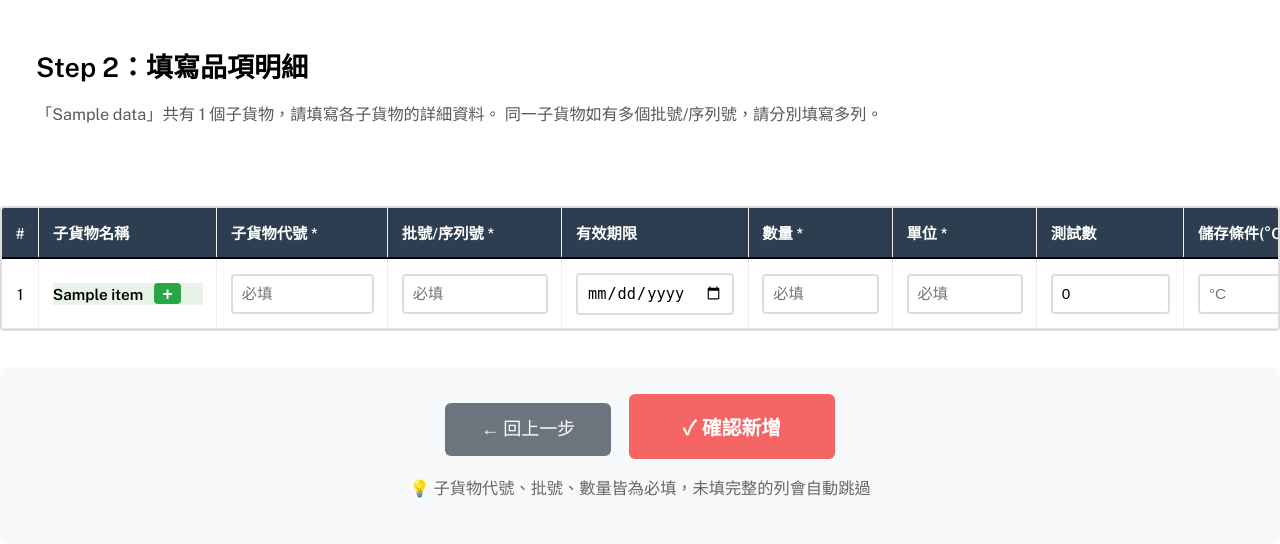
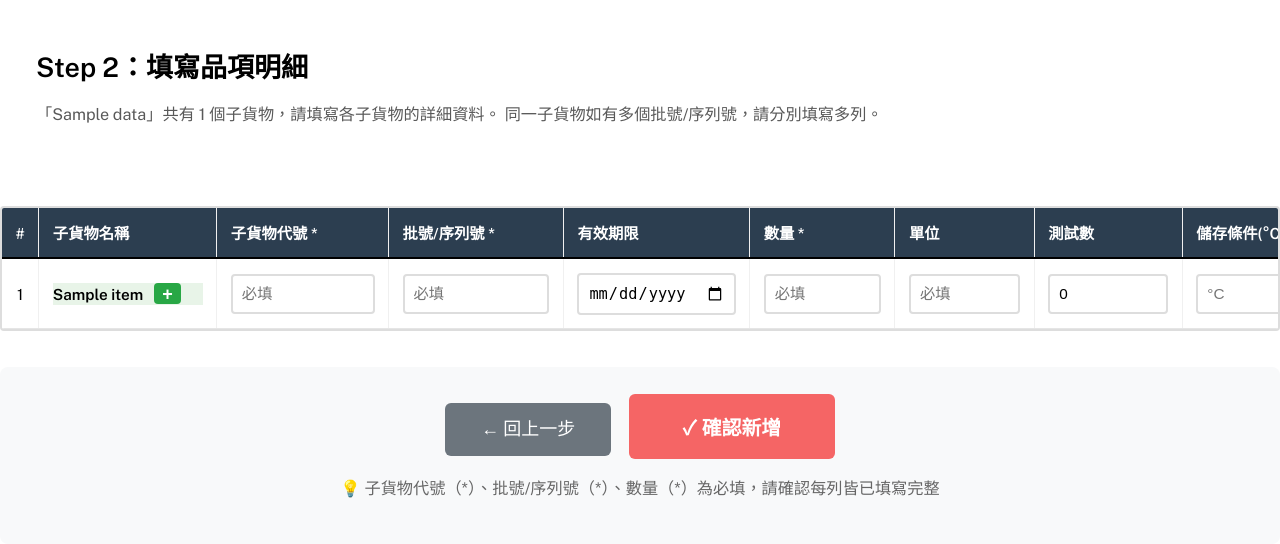
Before and after one commit to JSChen0404/warehousing_system, a Flask app: template warehousing_system/templates/add_items.html in a window 1280 px wide. Shown: the part 323-867 px from the top of the page. Run offline with Flask 3, Linux system fonts and the light colour scheme; the template is opened without the code that fills it: most values are stand-ins (such as "Sample title", 1, 10 or a date in 2020); parts of the project's set-up code (start-up, migrations or seed data) failed here and were passed over.

Commit message:
Fix search form, required hints, and withdrawal layout
1. Search: alert popup when no results found
2. Search form: replace 子貨物名稱 field with 主貨物代號
3. add_items: clarify required fields hint (remove auto-skip wording)
4. Withdrawal: lock grid to 3 cols so 取貨日期 is on same row as 申請人

Co-Authored-By: Claude Sonnet 4.6 <noreply@anthropic.com>

```diff
--- a/warehousing_system/forms.py
+++ b/warehousing_system/forms.py
@@ -39,7 +39,7 @@ class SearchForm(FlaskForm):
     packing_no = StringField('裝箱單號', validators=[Optional()])
     purchase_order_no = StringField('採購單號', validators=[Optional()])
     parent_item_name = StringField('主貨物名稱', validators=[Optional()])
-    child_item_name = StringField('子貨物名稱', validators=[Optional()])
+    parent_item_code = StringField('主貨物代號', validators=[Optional()])
     child_item_code = StringField('子貨物代號', validators=[Optional()])
     batch_or_serial_no = StringField('批號/序列號', validators=[Optional()])
     submit = SubmitField('搜尋')
--- a/warehousing_system/templates/add_items.html
+++ b/warehousing_system/templates/add_items.html
@@ -110,7 +110,7 @@
                         <th class="table__cell table__cell--header">批號/序列號 *</th>
                         <th class="table__cell table__cell--header">有效期限</th>
                         <th class="table__cell table__cell--header">數量 *</th>
-                        <th class="table__cell table__cell--header">單位 *</th>
+                        <th class="table__cell table__cell--header">單位</th>
                         <th class="table__cell table__cell--header">測試數</th>
                         <th class="table__cell table__cell--header">儲存條件(°C)</th>
                         <th class="table__cell table__cell--header">存放地點</th>
@@ -138,7 +138,7 @@
                             <input type="date" name="expiration_date[]">
                         </td>
                         <td class="table__cell">
-                            <input type="number" name="quantity[]" step="0.01" min="0" placeholder="必填">
+                            <input type="number" name="quantity[]" step="0.01" min="0" placeholder="必填" required>
                         </td>
                         <td class="table__cell">
                             <input type="text" name="unit[]" placeholder="必填">
@@ -167,7 +167,7 @@
         &nbsp;&nbsp;
         <button type="submit" class="btn-submit">✓ 確認新增</button>
         <p style="margin-top: 1rem; color: #666; font-size: 0.9rem;">
-            💡 子貨物代號、批號、數量皆為必填，未填完整的列會自動跳過
+            💡 子貨物代號（*）、批號/序列號（*）、數量（*）為必填，請確認每列皆已填寫完整
         </p>
     </div>
 </form>
--- a/warehousing_system/templates/search.html
+++ b/warehousing_system/templates/search.html
@@ -22,12 +22,16 @@
             </div>
             <div class="form__row">
                 <div class="form__col">{{ render_text_field(form.parent_item_name) }}</div>
-                <div class="form__col">{{ render_text_field(form.child_item_name) }}</div>
+                <div class="form__col">{{ render_text_field(form.parent_item_code) }}</div>
                 <div class="form__col">{{ render_text_field(form.child_item_code) }}</div>
             </div>
             <div>{{ form.submit(class_="button button--form") }}</div>
         </div>
     </form>
+
+    {% if searched and not results %}
+    <script>alert('查無符合條件的資料，請嘗試其他搜尋條件。');</script>
+    {% endif %}
 
     {% if results %}
     <section class="page-header">
--- a/warehousing_system/templates/withdrawal.html
+++ b/warehousing_system/templates/withdrawal.html
@@ -6,6 +6,12 @@
     <link rel="stylesheet" href="{{ url_for('static', filename='css/forms.css') }}" />
     <style>
         .form--withdrawal { max-width: 60rem; }
+        /* 鎖定3欄，讓取貨日期與申請人同行 */
+        @media (min-width: 64em) {
+            .form--withdrawal .form__grid {
+                grid-template-columns: repeat(3, 1fr);
+            }
+        }
     </style>
 {% endblock %}
 
```
Also changed, not shown: warehousing_system/routes.py (+6 -5 lines).
